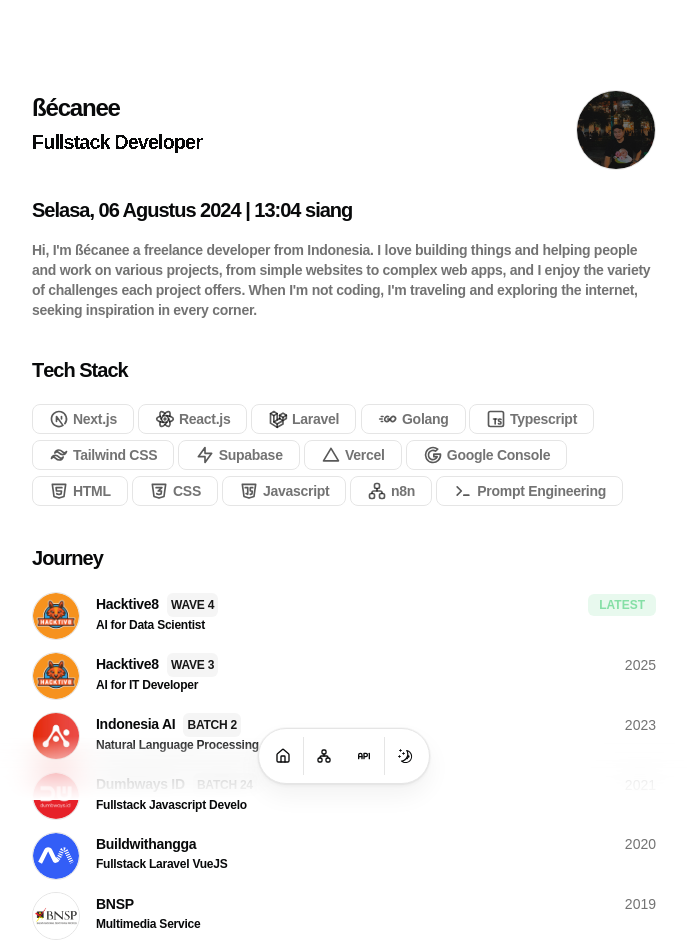
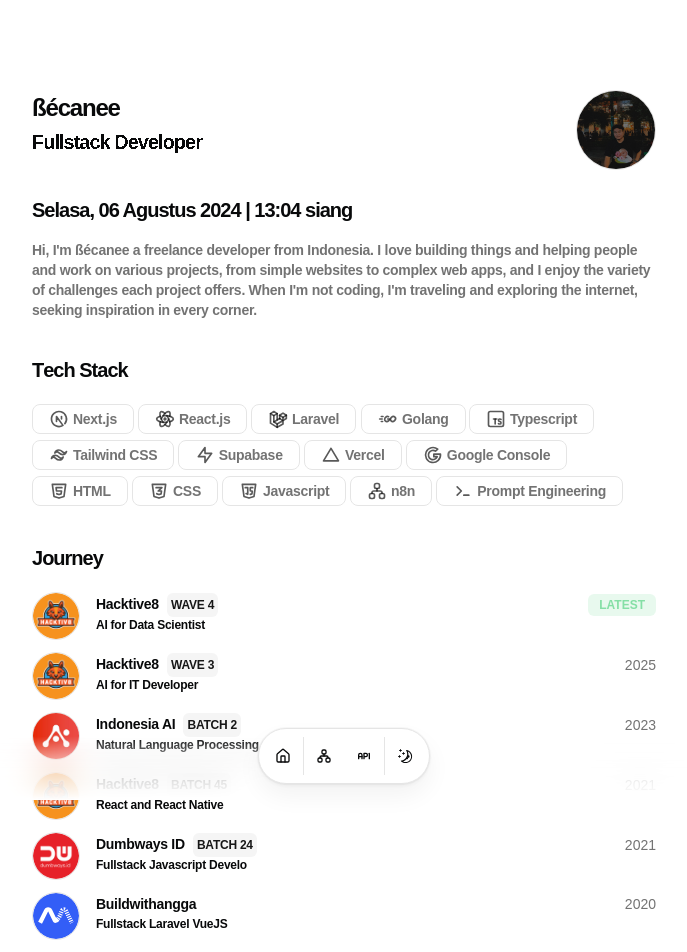
Before and after one commit to becanee/becanee, a Next.js app: page / in a window 1280 px wide. Shown: the top 952 px of the page, without its empty margins (296-983 px from the left). Built offline with nearby package versions, Linux system fonts and the light colour scheme; a web font is replaced by a local one.

Commit message:
add journey

```diff
--- a/src/data/resume.tsx
+++ b/src/data/resume.tsx
@@ -198,6 +198,15 @@
       end: "",
     },
     {
+      school: "Hacktive8",
+      badge: "BATCH 45",
+      href: "https://www.hacktiv8.com",
+      degree: "React and React Native",
+      logoUrl: "/knowladges/hacktiv8.png",
+      start: "2021",
+      end: "",
+    },
+    {
       school: "Dumbways ID",
       badge: "BATCH 24",
       href: "https://dumbways.id",
--- a/src/modules/date-time/index.tsx
+++ b/src/modules/date-time/index.tsx
@@ -9,7 +9,7 @@
 
   useEffect(() => {
     setTimeout(() => {
-      toast.info('Information', {
+      toast.info('Hello 👋', {
         description: 'ßécanee just uploaded new n8n templates',
         dismissible: true,
         closeButton: true,
```
Also changed, not shown: public/project-tekno.png.
